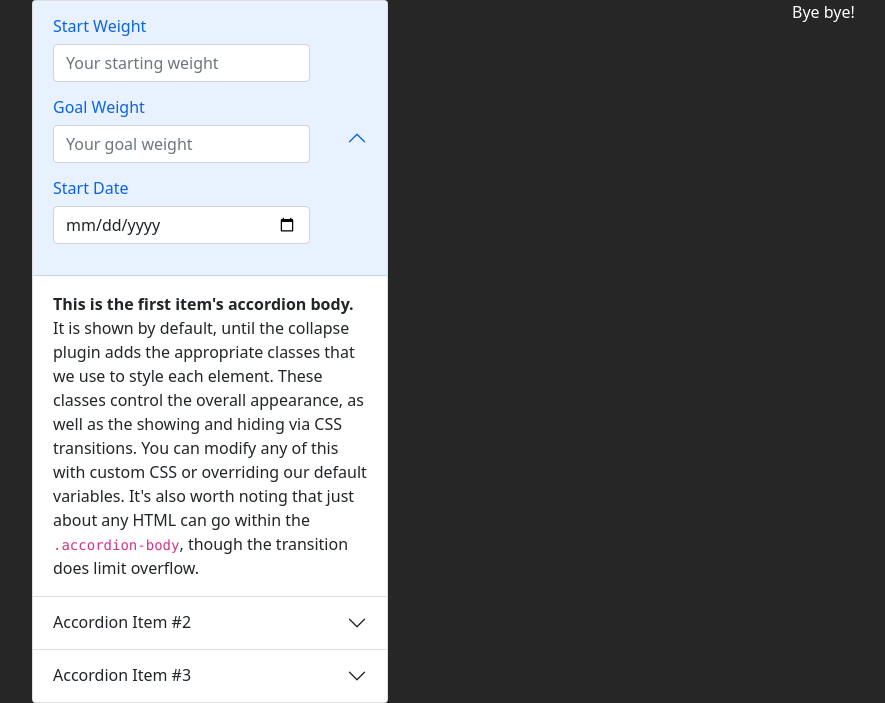
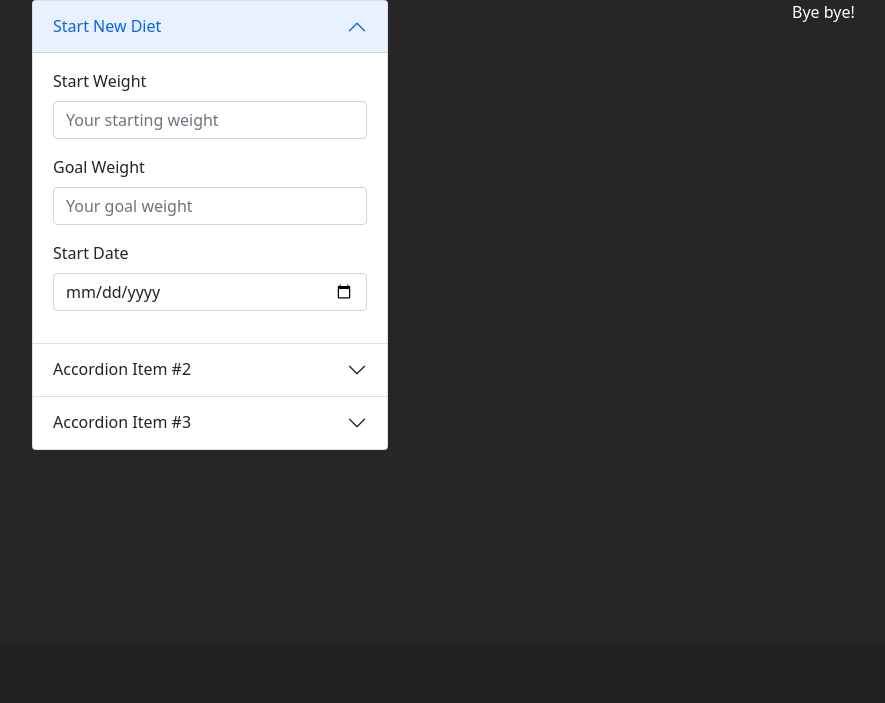
Before and after one commit to ArandaPaige/fitness_web_app, a Flask app: page /profile/ in a window 1280 px wide. Shown: the part 155-858 px from the top of the page, without its empty margins (50-935 px from the left). After the commit the page ends 605 px from the top, so only its background shows below. Run offline with Flask 2, Linux system fonts and the light colour scheme; a user stored in the database is signed in; tables that the repository leaves empty hold one stand-in row (values such as "Sample post").

Commit message:
Reworked bootstrap form into accordion.

```diff
--- a/fitness_web_app/templates/base.html
+++ b/fitness_web_app/templates/base.html
@@ -30,5 +30,6 @@
         {% endblock %}
         {% block scripts %}
         {% endblock %}
+        <script src="https://cdn.jsdelivr.net/npm/bootstrap@5.0.2/dist/js/bootstrap.bundle.min.js" integrity="sha384-MrcW6ZMFYlzcLA8Nl+NtUVF0sA7MsXsP1UyJoMp4YLEuNSfAP+JcXn/tWtIaxVXM" crossorigin="anonymous"></script>
     </body>
 </html>
--- a/fitness_web_app/templates/profile.html
+++ b/fitness_web_app/templates/profile.html
@@ -38,7 +38,12 @@
               <div class="accordion-item">
                 <h2 class="accordion-header" id="headingOne">
                   <button class="accordion-button" type="button" data-bs-toggle="collapse" data-bs-target="#collapseOne" aria-expanded="true" aria-controls="collapseOne">
-                    <form method="POST" action="">
+                    Start New Diet
+                  </button>
+                </h2>
+                <div id="collapseOne" class="accordion-collapse collapse show" aria-labelledby="headingOne" data-bs-parent="#accordionExample">
+                  <div class="accordion-body">
+                      <form method="POST" action="">
                         {{ dietform.hidden_tag() }}
                         <div class="mb-3">
                             {{dietform.start_weight.label(class="form-label")}}
@@ -53,11 +58,6 @@
                             {{dietform.date(class="form-control", id="formGroupExampleInput", placeholder="The date you started the diet.")}}
                         </div>
                     </form>
-                  </button>
-                </h2>
-                <div id="collapseOne" class="accordion-collapse collapse show" aria-labelledby="headingOne" data-bs-parent="#accordionExample">
-                  <div class="accordion-body">
-                    <strong>This is the first item's accordion body.</strong> It is shown by default, until the collapse plugin adds the appropriate classes that we use to style each element. These classes control the overall appearance, as well as the showing and hiding via CSS transitions. You can modify any of this with custom CSS or overriding our default variables. It's also worth noting that just about any HTML can go within the <code>.accordion-body</code>, though the transition does limit overflow.
                   </div>
                 </div>
               </div>
```
